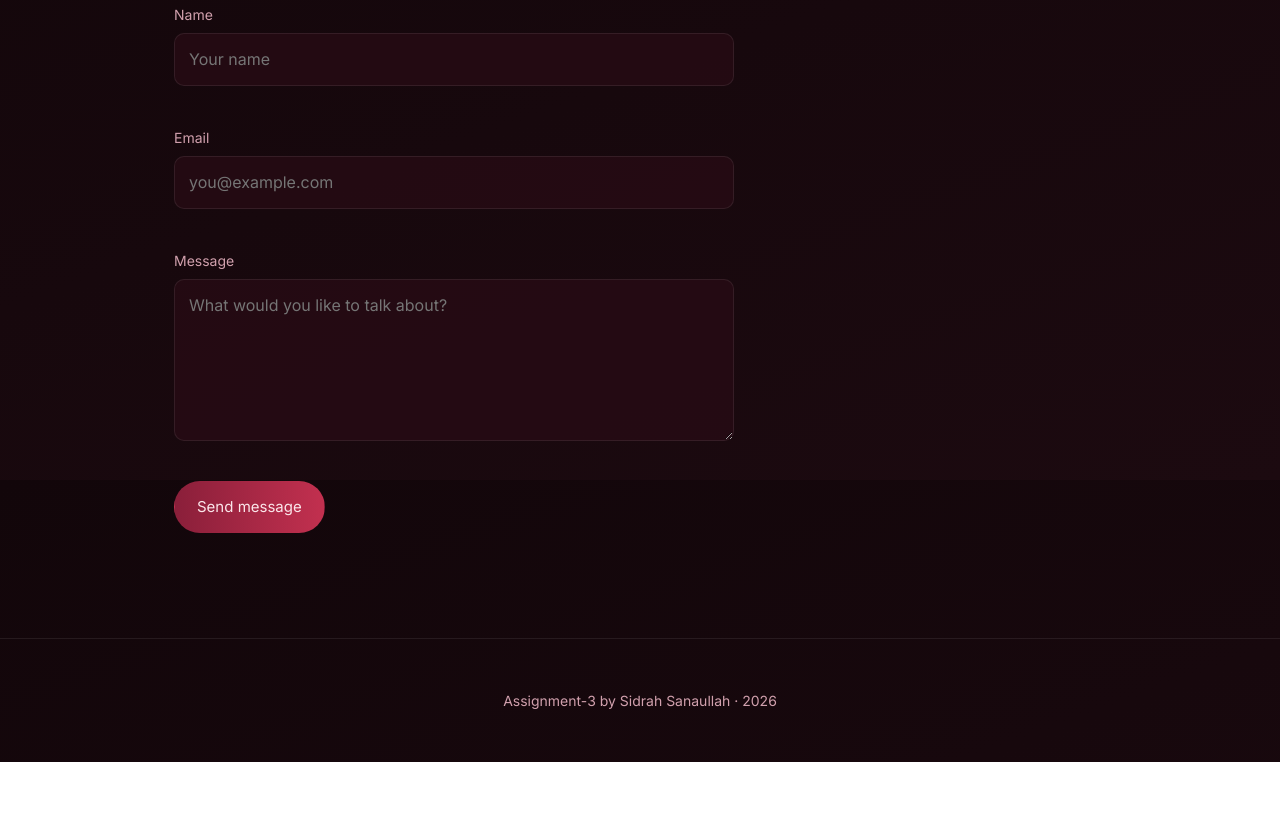
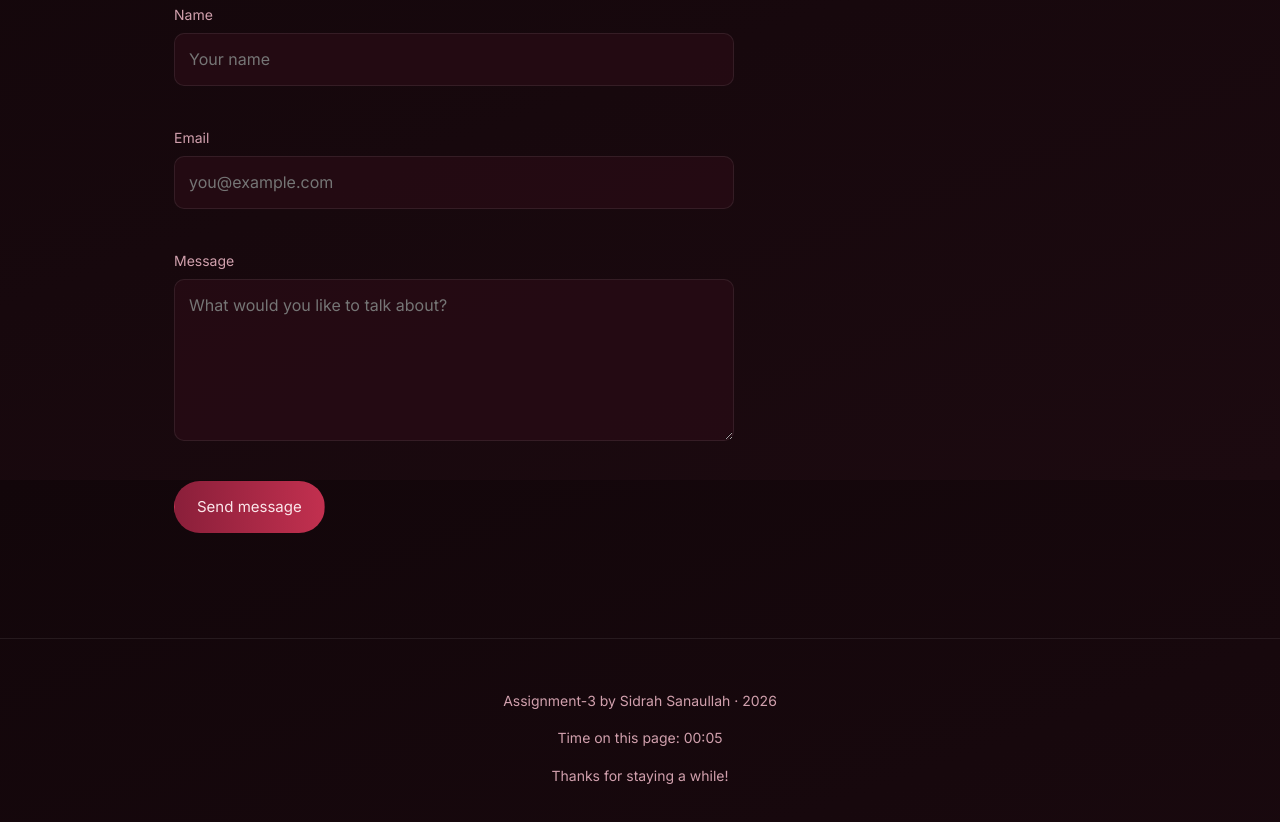
Before and after one commit to sod0905/202462320-sidrahsanaullah-assignment3, a plain HTML site: page index.html in a window 1280 px wide. Shown: the part 1920-2742 px from the top of the page. Before the commit the page ends 2682 px from the top, so only its background shows below. Drawn offline with Linux system fonts and the light colour scheme; no server answers.

Commit message:
timerlogic(complexlogicpart)

```diff
--- a/index.html
+++ b/index.html
@@ -178,6 +178,8 @@
 
   <footer class="footer">
     <p>Assignment-3 by Sidrah Sanaullah · <span id="year"></span></p>
+    <p>Time on this page: <span id="timer">00:00</span></p>
+    <p><span id="timerMessage"></span></p>
   </footer>
 </body>
 
--- a/js/script.js
+++ b/js/script.js
@@ -201,8 +201,20 @@ fetch("https://api.github.com/users/sod0905/repos")
     return response.json();
   })
   .then((repos) => {
+    const grid = document.getElementById("repoGrid");
+
+    if (!grid) {
+      throw new Error("Repository grid is missing");
+    }
+
+    grid.replaceChildren();
+
+    if (repos.length === 0) {
+      repoStatus.textContent = "No public repositories found.";
+      return;
+    }
+
     repoStatus.textContent = "";
-    const grid = document.getElementById("repoGrid");
 
     repos.forEach((repo) => {
       const card = document.createElement("article");
@@ -228,3 +240,22 @@ fetch("https://api.github.com/users/sod0905/repos")
   .catch(() => {
     repoStatus.textContent = "Could not load repositories. Please try again later.";
   });
+
+const timerDisplay = document.getElementById("timer");
+const timerMessage = document.getElementById("timerMessage");
+const startTime = Date.now();
+
+if (timerDisplay) {
+  setInterval(() => {
+    const elapsedSeconds = Math.floor((Date.now() - startTime) / 1000);
+
+    const minutes = String(Math.floor(elapsedSeconds / 60)).padStart(2, "0");
+    const seconds = String(elapsedSeconds % 60).padStart(2, "0");
+
+    timerDisplay.textContent = `${minutes}:${seconds}`;
+
+    if (timerMessage && elapsedSeconds >= 5) {
+      timerMessage.textContent = "Thanks for staying a while!";
+    }
+  }, 1000);
+}
```
